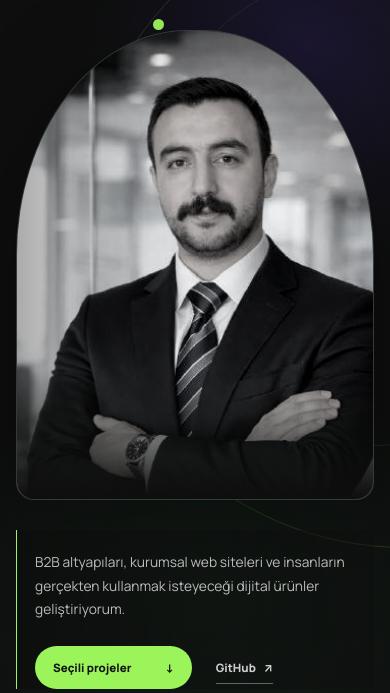
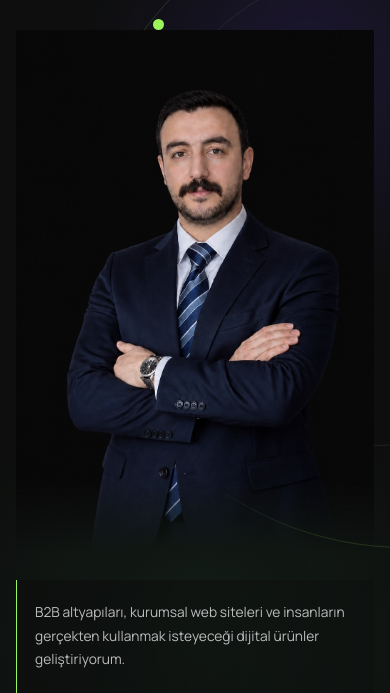
Before and after one commit to umitcagdas/umitcagdas.github.io, a plain HTML site: page index.html in a window 390 px wide. Shown: the part 402-1095 px from the top of the page. Drawn offline with Linux system fonts and the light colour scheme.

Commit message:
Portre arka planını sadeleştir

```diff
--- a/assets/portfolio.css
+++ b/assets/portfolio.css
@@ -252,32 +252,28 @@ img {
 .hero-portrait {
   position: absolute;
   z-index: 1;
-  top: 112px;
-  right: 3.5%;
-  width: min(38vw, 500px);
-  height: 650px;
-  overflow: hidden;
-  border: 1px solid rgba(255, 255, 255, 0.12);
-  border-radius: 48% 48% 20px 20px;
-  background: #18201d;
-  box-shadow: 0 34px 100px rgba(0, 0, 0, 0.34);
+  top: 92px;
+  right: -1%;
+  width: min(42vw, 550px);
+  height: 720px;
+  overflow: visible;
+  background: transparent;
   animation: portrait-in 850ms 120ms cubic-bezier(0.2, 0.75, 0.2, 1) both;
+  mask-image: linear-gradient(to bottom, #000 0%, #000 86%, transparent 100%);
+  -webkit-mask-image: linear-gradient(to bottom, #000 0%, #000 86%, transparent 100%);
 }
 
 .hero-portrait::after {
-  position: absolute;
-  inset: 0;
-  background:
-    linear-gradient(to top, var(--black) 0, transparent 28%),
-    linear-gradient(to right, rgba(13, 14, 13, 0.35), transparent 38%);
-  content: "";
+  display: none;
 }
 
 .hero-portrait img {
   width: 100%;
   height: 100%;
-  filter: grayscale(0.85) saturate(0.7) contrast(1.08);
+  filter: none;
+  mix-blend-mode: lighten;
   object-fit: cover;
+  object-position: center top;
 }
 
 .hero-orbit {
@@ -1758,8 +1754,8 @@ img {
   }
 
   .hero-portrait {
-    right: -3%;
-    width: min(41vw, 440px);
+    right: -5%;
+    width: min(44vw, 500px);
   }
 
   .hero-note {
@@ -1823,8 +1819,8 @@ img {
 
   .hero-portrait {
     right: -15%;
-    width: 490px;
-    opacity: 0.72;
+    width: 520px;
+    opacity: 0.9;
   }
 
   .hero-note {
@@ -1956,10 +1952,9 @@ img {
     right: auto;
     order: 2;
     width: 100%;
-    height: 470px;
+    height: 520px;
     margin-top: 46px;
-    border-radius: 48% 48% 18px 18px;
-    opacity: 0.82;
+    opacity: 1;
   }
 
   .hero-note {
--- a/index.html
+++ b/index.html
@@ -97,7 +97,7 @@
           </div>
 
           <div class="hero-portrait" aria-hidden="true">
-            <img src="./assets/umit-cagdas.jpg" alt="" />
+            <img src="./assets/umit-cagdas-clean-v2.jpg" alt="" />
           </div>
 
           <div class="hero-note">
```
Also changed, not shown: assets/umit-cagdas-clean-v2.jpg (added).
